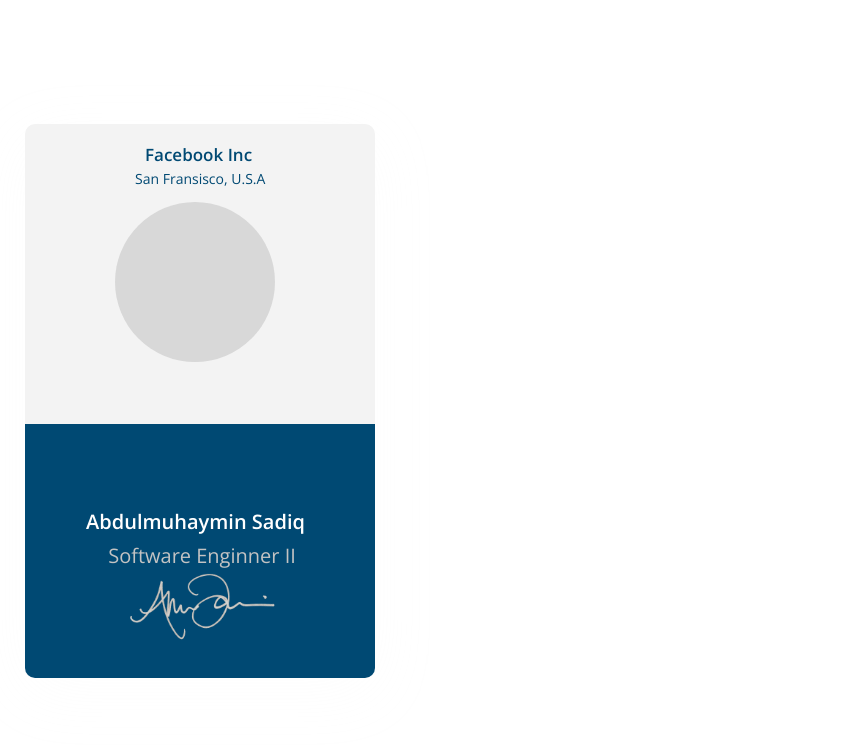
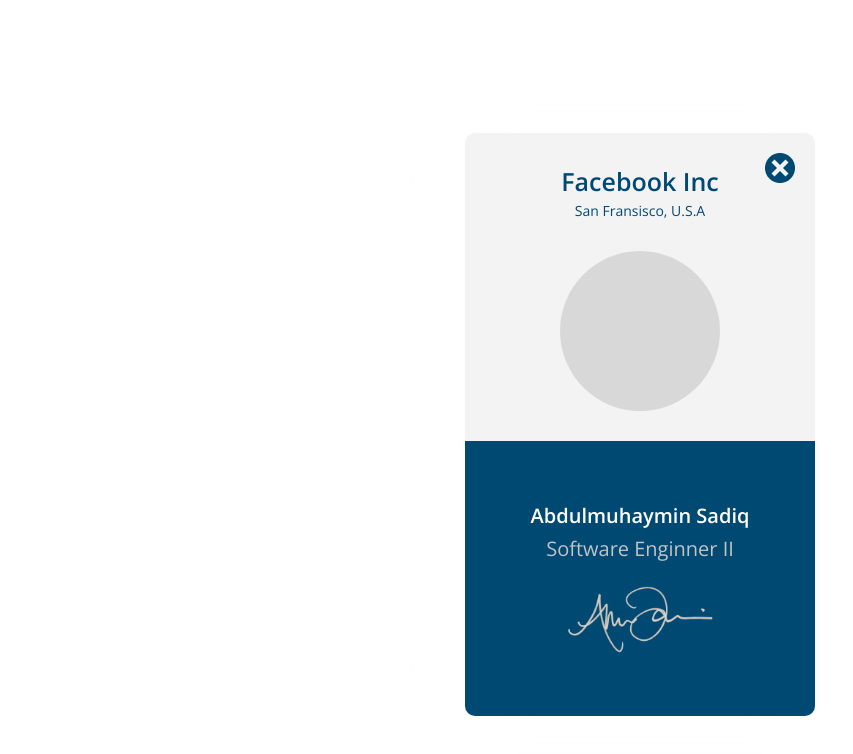
Before and after one commit to Ams272/card, a plain HTML site: page index.html in a window 1280 px wide. Shown: the whole page, without its empty margins (0-853 px from the left). Drawn offline with nearby package versions, Linux system fonts and the light colour scheme.

Commit message:
redesigned card

```diff
--- a/card.css
+++ b/card.css
@@ -1,95 +1,76 @@
 @import url(https://fonts.googleapis.com/css?family=Open+Sans:600,300);
 
+.container{
+	width: 100%;
+	height: 100vh;
+	display: flex;
+	flex-direction: row;
+	align-items: center;
+	justify-content: center;
+}
 
-.center{
-	position: absolute;
+.card{
 	height: 550px;
 	width: 350px;
-	left: -175px;
-	top: -276px;
 	border-radius: 10px;
 	background: #F3F3F3;
 	box-shadow: 0px 16px 64px 0px #F3F3F31A;
-	margin-top: 400px;
-  	margin-left: 200px;
-  	font-family: 'Open Sans', Helvetica, sans-serif;
-
+  font-family: 'Open Sans', Helvetica, sans-serif;
+  position: relative;
+}
+.close{
+	position: absolute;
+	top: 20px;
+	right: 20px;
+}
+.card-header{
+	margin-top: 30px;
+	text-align: center;
 }
 
-.profile{
-	position: absolute;
-	height: 254px;
-	width: 350px;
-	left: -200px;
-	top: 100px;
-	border-radius: 0px 0px 10px 10px;
-	background: #004973;
-	text-align: center;
-	margin-top: 200px;
-  	margin-left: 200px;
+.title{
+	color: #004973;
+ 	font-weight: 600;
+	font-size: 25px;
+	line-height: 37px;
+}
+.place{
+	font-style: normal;
+	font-weight: normal;
+	font-size: 14px;
+	line-height: 21px;
+	color: #004973;
+}
 
+.img-wrapper{
+	margin: 10px 0;
+	padding: 20px;
+	/*display: flex;
+	justify-content: center;*/
 }
 
 .circle{
-  	position: absolute;
-  	height: 160px;
+  height: 160px;
 	width: 160px;
-	left: -80px;
-	top: -172px;
 	border-radius: 100px;
 	background: #C6C6C699;
-	margin-top: 250px;
-  	margin-left: 170px;
-  	}
+	margin: 0 auto;
 
-.title{
-	position: absolute;
-	height: 38px;
-	width: 169px;
-	left: -80px;
-	top: -246px;
-	border-radius: nullpx;
-	color: #004973;
-	margin-top: 265px;
-  	margin-left: 200px;
-  	font-weight: 600;
-  	font-size: 17px;
-}
+ }
 
-.place{
-	position: absolute;
-	width: 137px;
-	height: 21px;
-	font-style: normal;
-	font-weight: 500;
-	font-size: 14px;
-	line-height: 21px;
-	color: #004973;
-	top: -211px;
-	border-radius: nullpx;
-	margin-top: 255px;
-  	margin-left: 110px;
 
-}
-
-.image{
-	position: relative;
-	width: 160px;
-	height: 160px;
-	margin: auto 0 auto;
-}
-
-.img {
-	display: block;
-	border-radius: 100%;
+.profile{
+	height: 50%;
+	width: 350px;
+	border-radius: 0px 0px 10px 10px;
+	background: #004973;
+	display: flex;
+	flex-direction: column;
+	justify-content: center;
+	align-items: center;
 }
 
 .name{
-	position: absolute;
-	width: 221px;
-	height: 36px;
-	left: 60px;
-	top: 80px;
 	font-style: normal;
 	font-weight: bold;
 	font-size: 20px;
@@ -99,11 +80,6 @@
 }
 
 .job{
-	position: absolute;
-	width: 194px;
-	height: 30px;
-	left: 80px;
-	top: 117px;
 	font-style: normal;
 	font-weight: 300;
 	font-size: 20px;
@@ -111,61 +87,6 @@
 	color: #C3C3C3;
 }
 
-/*.close {
-  position: absolute;
-  right: 32px;
-  top: 32px;
-  width: 32px;
-  height: 32px;
-  opacity: 0.3;
+.sign{
+	margin-top: 20px;
 }
-.close:hover {
-  opacity: 1;
-}
-.close:before, .close:after {
-  position: absolute;
-  left: 15px;
-  content: ' ';
-  height: 33px;
-  width: 2px;
-  background-color: #333;
-}
-.close:before {
-  transform: rotate(45deg);
-}
-.close:after {
-  transform: rotate(-45deg);
-}
-*/
-
-
-position: absolute;
-width: 30px;
-height: 30px;
-background: #004973;
-height: 30px;
-width: 30px;
-left: 128px;
-top: -257px;
-border-radius: 0px;
-
-
-position: absolute;
-width: 140px;
-height: 40.75px;
-height: 40.751747131347656px;
-width: 140px;
-left: -70px;
-top: 179px;
-border-radius: 0px;
-background: url(Signature.png);
-
-
-position: absolute;
-width: 90px;
-height: 21.46px;
-height: 21.458751678466797px;
-width: 90px;
-left: -45px;
-top: 196px;
-border-radius: 0px;
--- a/index.html
+++ b/index.html
@@ -6,24 +6,29 @@
 	<link rel="stylesheet" type="text/css" href="card.css">
 </head>
 <body>
-	<div class="center">
-		<div class="pic">
+	<div class="container">
+				<div class="card">
+					<img class="close" src="cancel.png">
+					<div class="card-header">
 						<div class="title">Facebook Inc</div>
 						<div class="place">San Fransisco, U.S.A</div>
-			<div class="image">
+					</div>
+					<div class="img-wrapper">
 						<div class="circle"></div>
-				<a href="#" class="close">
+					</div>
+
+					<div class="profile">
+						<div class="name"> Abdulmuhaymin Sadiq</div>
+						<div class="job"> Software Enginner II</div>
+						<div class="sign">
+							<img
+							src="signed.png"
+							style="width: 150px; height: 70px;
+							-webkit-filter: invert(100%);
+			    			filter: invert(100%);">
 			    		</div>
 					</div>
-		<div class="profile">
-			<div class="name"> Abdulmuhaymin Sadiq</div>
-			<div class="job"> Software Enginner II</span>
-			<div class="sign"><img src="signed.png" style="width: 150px; height: 70px;  -webkit-filter: invert(100%);
-    filter: invert(100%);"></div>
 				</div>
 	</div>
-
-
-
 </body>
 </html>
```
Also changed, not shown: cancel.png (added). Lines whose indentation alone changed are shown as unchanged.
